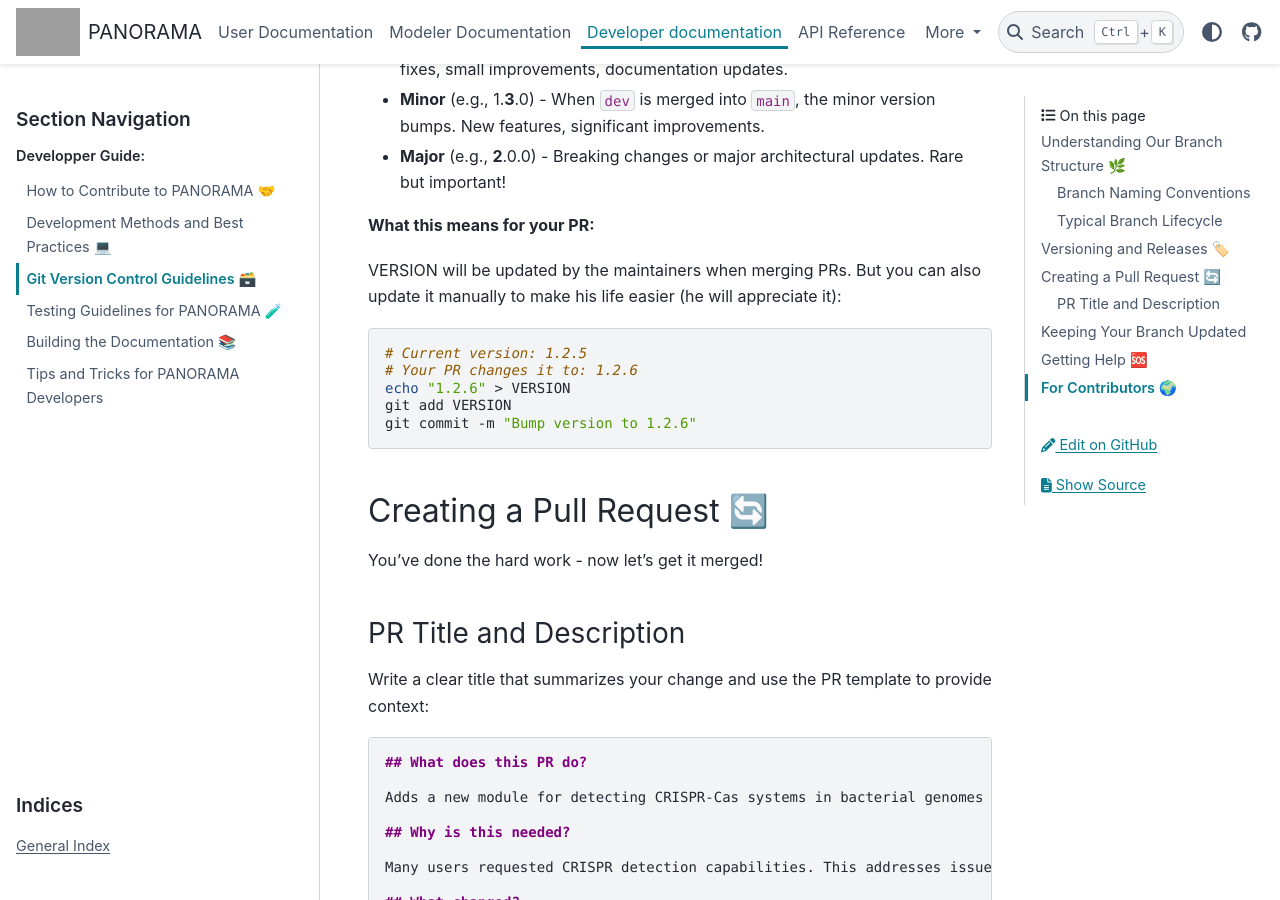
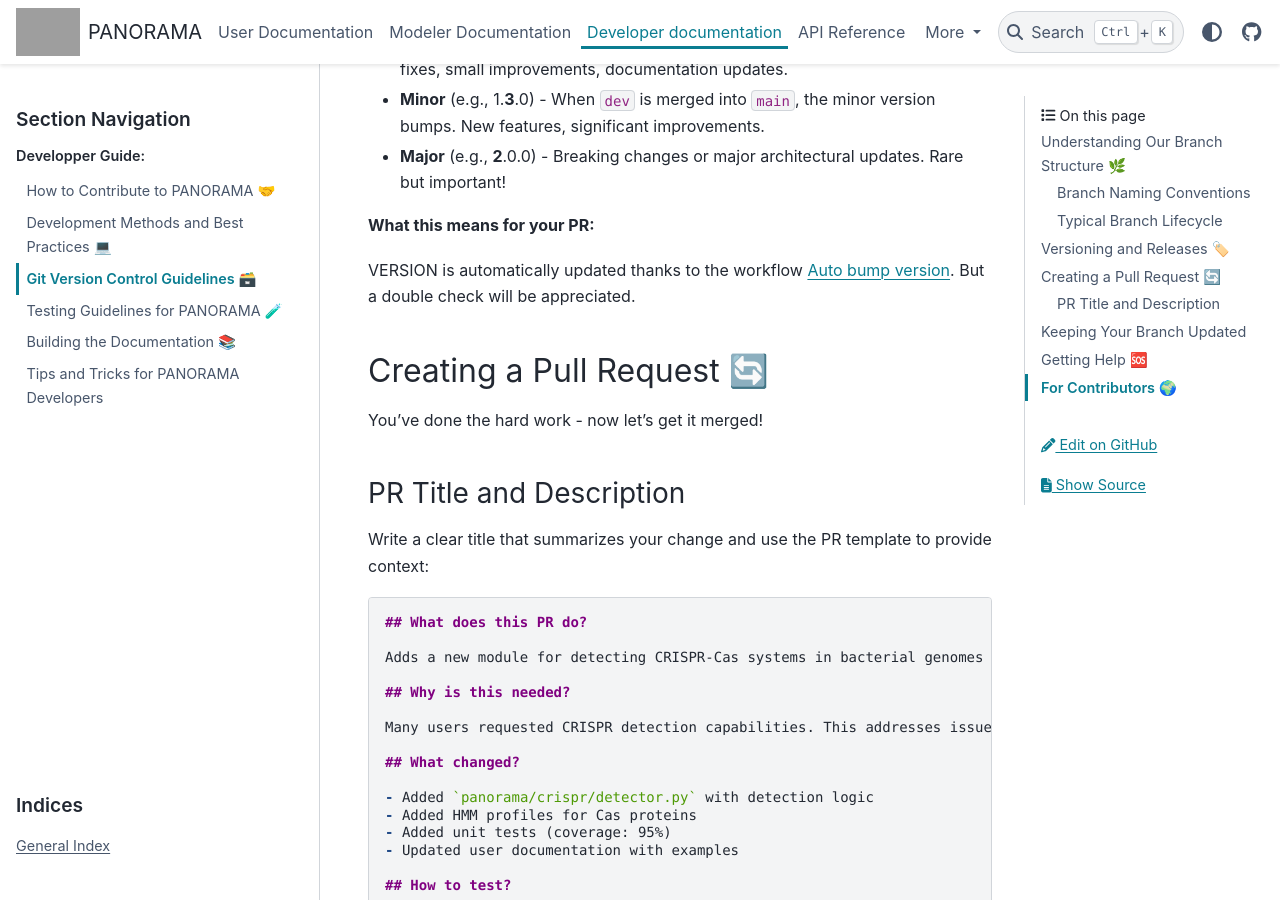
Before and after one commit to labgem/PANORAMA, a Sphinx documentation site: the page built from docs/developer/git.md, in a window 1280 px wide and 900 px high, scrolled down 2258 px. Built offline with Sphinx 7.4.7 and the PyData theme 0.15.4, drawn with Linux system fonts in a browser that asks for light colours; the version number could not be read and is left out; grey boxes are pictures that could not be loaded.

Commit message:
Update the documentation for auto versionning

````diff
--- a/docs/conf.py
+++ b/docs/conf.py
@@ -103,7 +103,7 @@ html_static_path = ["_static"]
 html_context = {
     "github_user": "labgem",
     "github_repo": "PANORAMA",
-    "github_version": "doc",  # Automatically go to the doc branch for tiny modification
+    "github_version": "dev",  # Automatically go to the dev branch for modification
     "doc_path": "docs",
 }
 
--- a/docs/developer/git.md
+++ b/docs/developer/git.md
@@ -87,16 +87,8 @@ PANORAMA follows semantic versioning: `Major.Minor.Patch`
 
 **What this means for your PR:**
 
-VERSION will be updated by the maintainers when merging PRs.
-But you can also update it manually to make his life easier (he will appreciate it):
-
-```bash
-# Current version: 1.2.5
-# Your PR changes it to: 1.2.6
-echo "1.2.6" > VERSION
-git add VERSION
-git commit -m "Bump version to 1.2.6"
-```
+VERSION is automatically updated thanks to the workflow [Auto bump version](https://github.com/labgem/PANORAMA/blob/main/.github/workflows/bump_version.yml).
+But a double check will be appreciated.
 
 
 ## Creating a Pull Request 🔄
````
